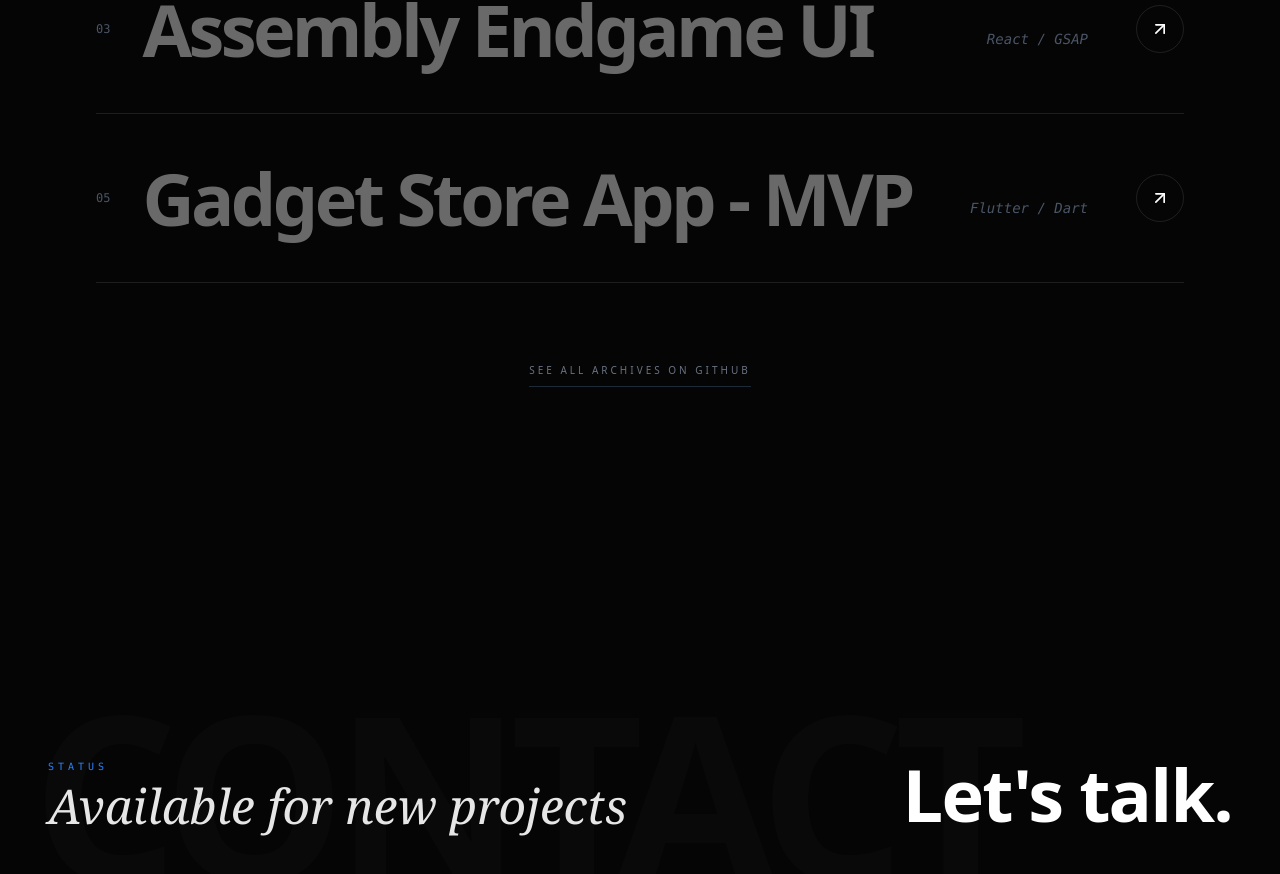
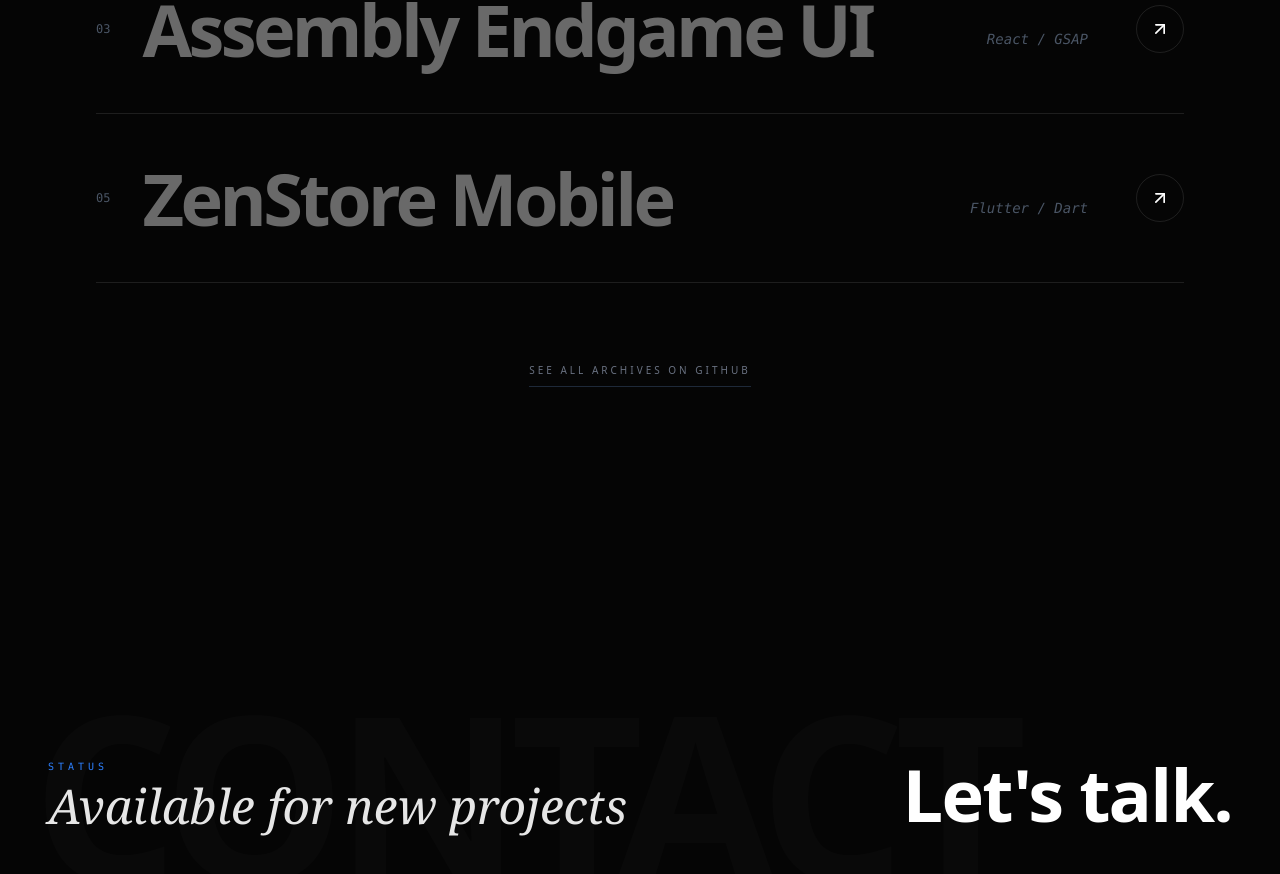
Before and after one commit to oreskovs/oreskov, a Next.js app: page / in a window 1280 px wide. Shown: the part 3751-4625 px from the top of the page. Built offline with nearby package versions, Linux system fonts and the light colour scheme.

Commit message:
Adding new project

```diff
--- a/app/components/Projects.tsx
+++ b/app/components/Projects.tsx
@@ -27,10 +27,10 @@ const projects = [
   },
   {
     id: "05",
-    title: "Gadget Store App - MVP",
+    title: "ZenStore Mobile",
     category: "Mobile Development",
     tech: "Flutter / Dart",
-    link: "https://github.com/oreskovs/Dart-Flutter-Projects/tree/main/gadgets_store",
+    link: "https://github.com/oreskovs/Dart-Flutter-Projects/tree/main/ZenStore%20Mobile",
   },
 ];
 
```
